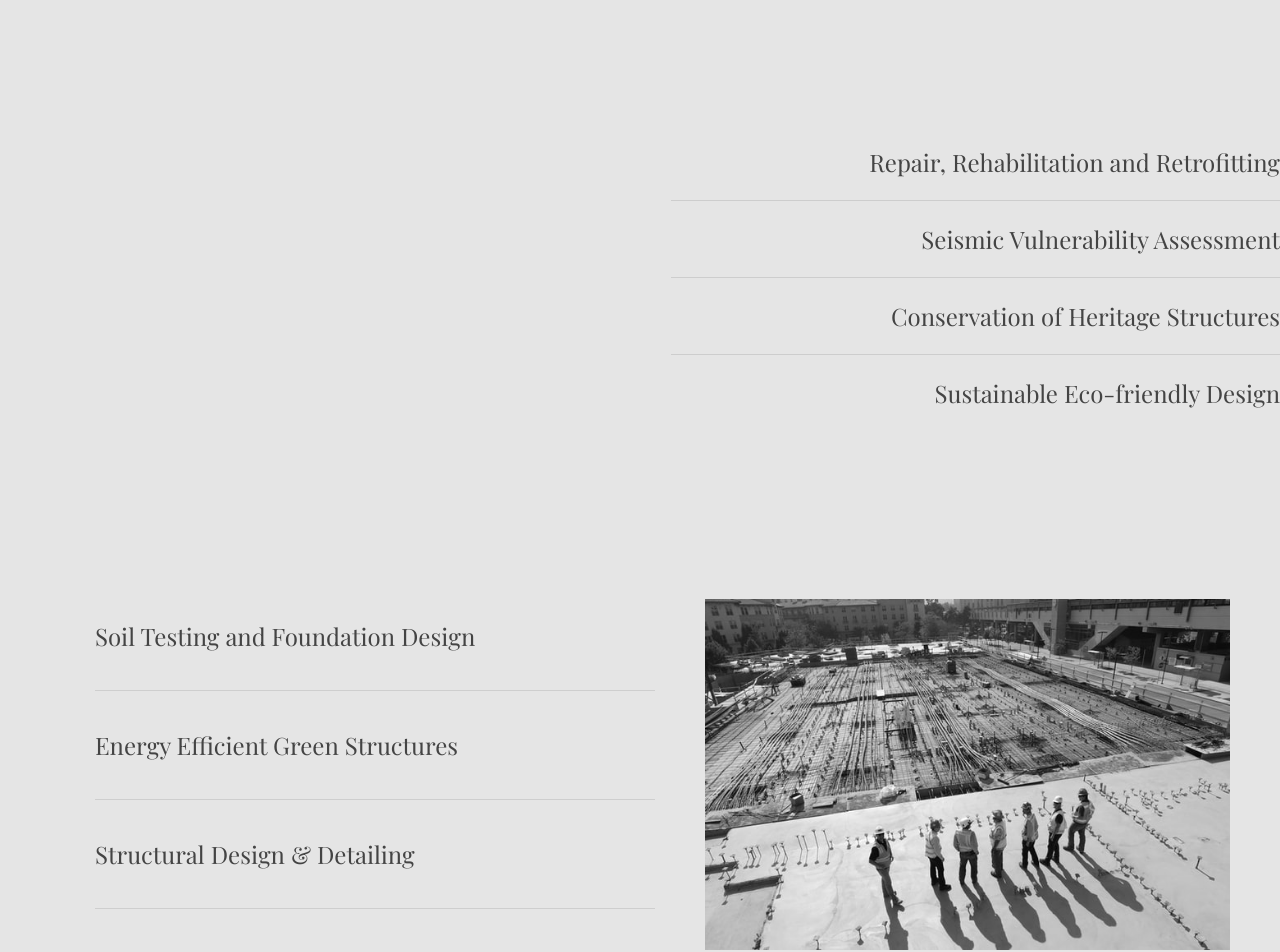
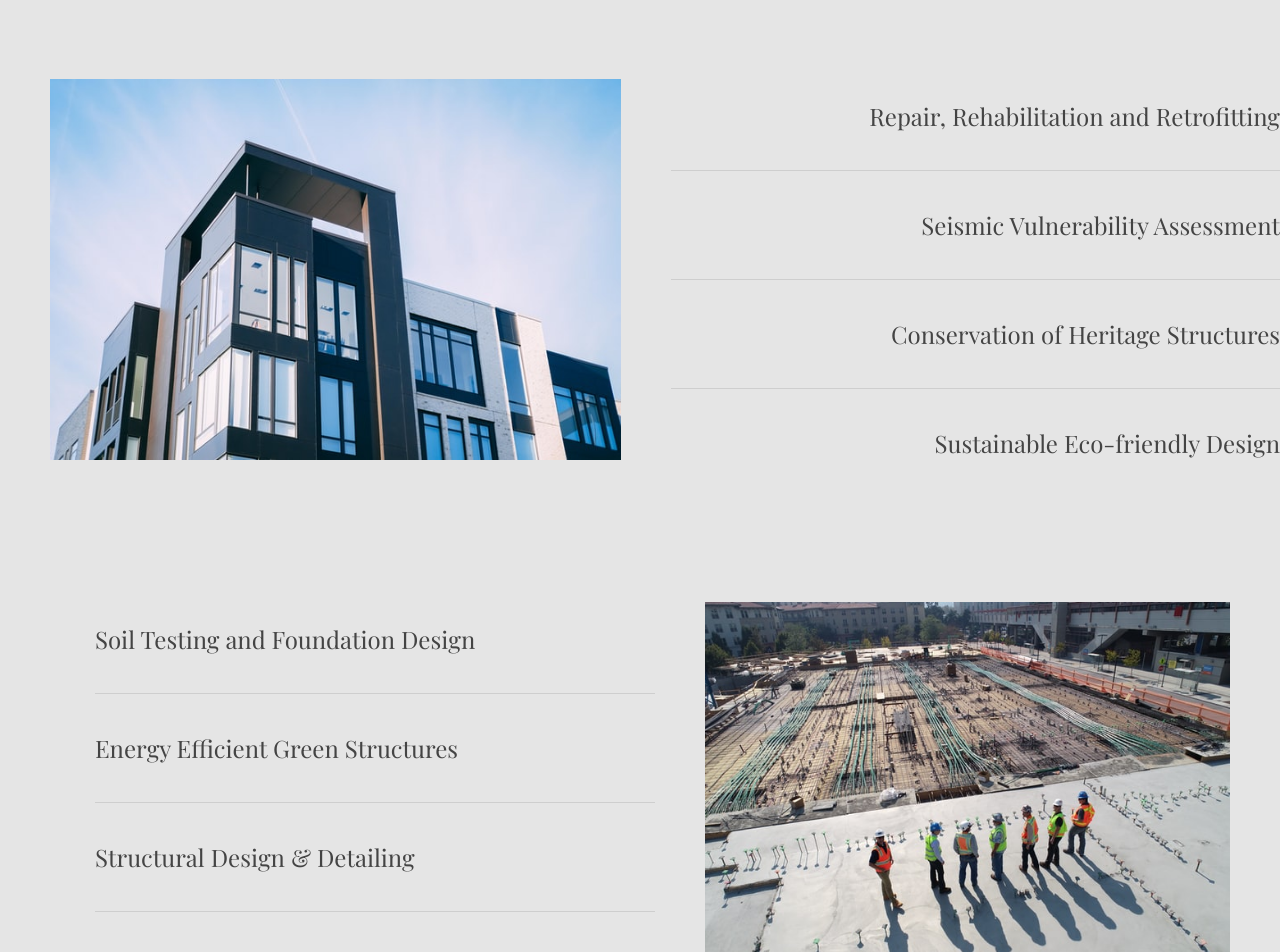
Before and after one commit to Nirbyoleek/ES-India, a React (Create React App) app: page / in a window 1280 px wide. Shown: the part 8120-9072 px from the top of the page. Built offline with nearby package versions, Linux system fonts and the light colour scheme.

Commit message:
remove animation for consultancy section

```diff
--- a/src/components/LandingPage/Consultancy/Consultancy.js
+++ b/src/components/LandingPage/Consultancy/Consultancy.js
@@ -4,25 +4,19 @@ import sec2 from '../../../assets/consultancy/img1.jpg';
 import sec3 from '../../../assets/consultancy/img2.jpg';
 import sec4 from '../../../assets/consultancy/img3.jpg';
 import classes from "./Consultancy.module.css";
-import {Fade} from 'react-awesome-reveal';
 
 const Consultancy = () => {
   return (
     <div>
       <div className={classes.Container1} id="consultancy">
-        <Fade>
         <div className={classes.headingStyle}>
           <div className={classes.headingLine}></div>
           <p>Areas Of Consultancy</p>
           </div>
-          </Fade>
           <div className={classes.sec1}>
             <div className={classes.parent}>
-              <Fade direction="left" triggerOnce={true}>
               <img src={sec1} alt="sec1"></img>
-              </Fade>
             </div>
-            <Fade direction="right">
             <div style={{}}>
               <p className={classes.service2}>Repair, Rehabilitation and Retrofitting</p>
               <hr/>
@@ -32,7 +26,6 @@ const Consultancy = () => {
               <hr/>
               <p className={classes.service2}>Sustainable Eco-friendly Design</p>
             </div>
-            </Fade>
         </div>
         <div className={classes.sec2}>
             <div>
--- a/src/components/LandingPage/Consultancy/Consultancy.module.css
+++ b/src/components/LandingPage/Consultancy/Consultancy.module.css
@@ -111,7 +111,6 @@
   .sec1 img {
     width: 100%;
     overflow: hidden;
-    filter: grayscale(1);
     transition: 0.3s ease-in-out;
   }
   .parent {
@@ -129,13 +128,7 @@
   .sec2 img {
     width: 100%;
     overflow: hidden;
-    filter: grayscale(1);
     transition: 0.3s ease-in-out;
-  }
-  .sec2 img:hover,
-  .sec1 img:hover {
-    transform: scale(1.03);
-    filter: grayscale(0);
   }
   .sec2 div:nth-child(1) {
     width: 50%;
```
